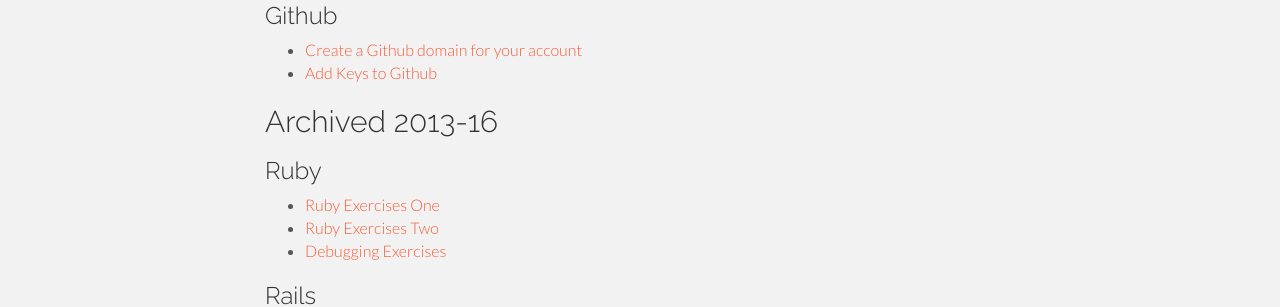
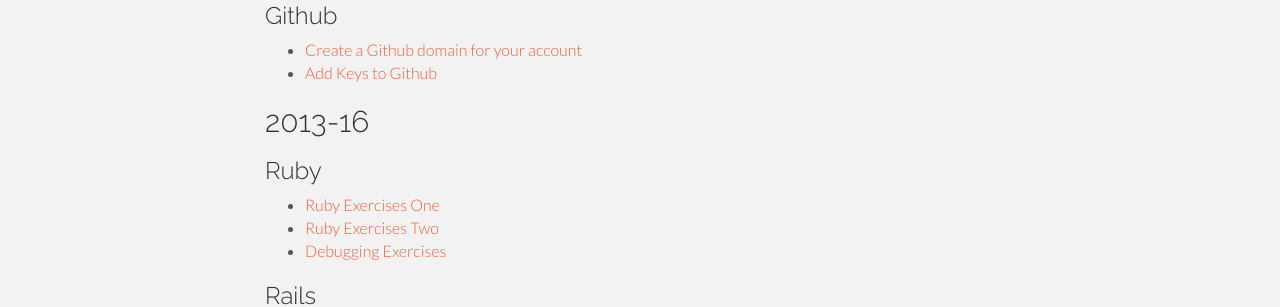
Before and after one commit to humanitiesprogramming/humanitiesprogramming.github.io, a Jekyll site: the page built from exercises.md, in a window 1280 px wide and 1283 px high. Shown: the part 527-834 px from the top of the window. Built offline with Jekyll 4.4.1, drawn with Linux system fonts in a browser that asks for light colours; nearby versions of some CDN libraries.

Commit message:
Closes #15

```diff
--- a/exercises.md
+++ b/exercises.md
@@ -17,7 +17,7 @@
 * [Create a Github domain for your account]({{ "/exercises/github/" | prepend: site.baseurl }})
 * [Add Keys to Github](https://help.github.com/articles/generating-ssh-keys)
 
-## Archived 2013-16
+## 2013-16
 
 ### Ruby
 * [Ruby Exercises One]({{ "/exercises/ruby-one/" | prepend: site.baseurl }})
```
